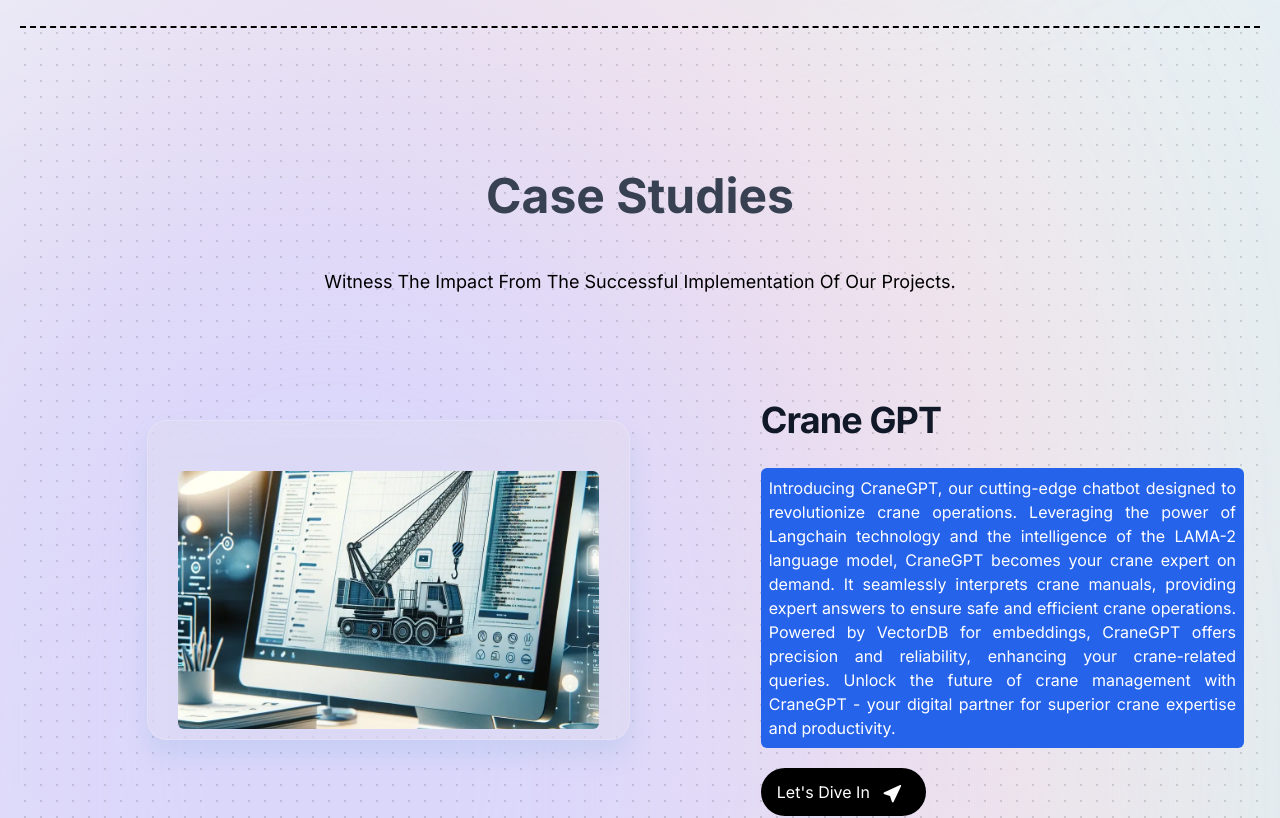
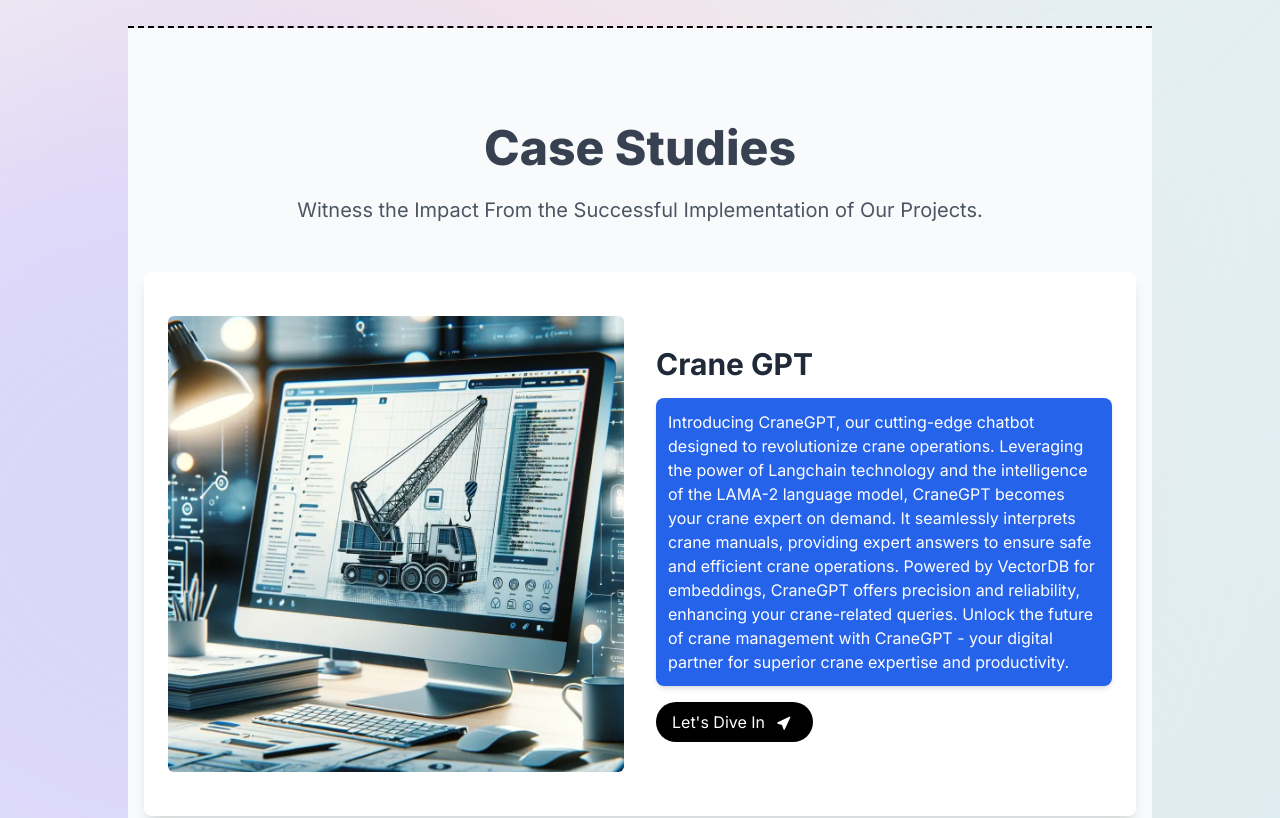
Before and after one commit to waqasuetian/DataLab, a React (Vite) app: page / in a window 1280 px wide. Shown: the part 740-1558 px from the top of the page. Built offline with nearby package versions, Linux system fonts and the light colour scheme.

Commit message:
Update CaseStudies.jsx

```diff
--- a/src/Components/CaseStudies.jsx
+++ b/src/Components/CaseStudies.jsx
@@ -5,6 +5,7 @@
 
 const CaseStudies = () => {
   let navigate = useNavigate();
+
   const RouteChange = (ID) => {
     navigate("/case-studies/" + ID + "/details");
   };
@@ -14,77 +15,73 @@
   }, []);
 
   return (
-    <div className="min-h-[50rem] md:py-24 w-full dark:bg-dot-black/[0.3] bg-dot-black/[0.3] relative flex gap-y-5 flex-col items-center justify-center">
-      <div className="bg-[#fbe2e3] absolute top-[-6rem] right-[11rem] -z-10 h-[91.25rem] w-[31.25rem] rounded-full blur-[10rem] sm:w-[68.75rem] "></div>
+    <div className="min-h-screen py-12 w-full bg-gray-50 dark:bg-dot-black/[0.3] relative flex flex-col items-center justify-center">
+      {/* Background Decorations */}
+      <div className="bg-[#fbe2e3] absolute top-[-6rem] right-[11rem] -z-10 h-[60rem] w-[30rem] rounded-full blur-[8rem] sm:w-[68.75rem]"></div>
+      <div className="bg-[#dbd7fb] absolute top-[1rem] left-[-25rem] -z-10 h-[60rem] w-[40rem] rounded-full blur-[8rem] sm:w-[68.75rem] md:left-[-33rem] lg:left-[-28rem]"></div>
 
-      <div className="bg-[#dbd7fb] absolute top-[-1rem] left-[-35rem] -z-10 h-[91.25rem] w-[50rem] rounded-full blur-[10rem] sm:w-[68.75rem] md:left-[-33rem] lg:left-[-28rem] xl:left-[-15rem] 2xl:left-[-5rem]"></div>
-
-      <div className="text-black relative text-center py-12 flex gap-y-12 flex-col">
-        <h1 className="text-gray-700 font-bold text-lg md:text-2xl lg:text-5xl justify-self-start relative">
+      {/* Header */}
+      <div className="text-black relative text-center py-12 flex flex-col gap-y-6">
+        <h1 className="text-gray-700 font-extrabold text-2xl md:text-4xl lg:text-5xl">
           Case Studies
         </h1>
-
-        <p className="text-xs md:text-md lg:text-lg text-center px-4">
-          Witness The Impact From The Successful Implementation Of Our Projects.
+        <p className="text-sm md:text-lg lg:text-xl text-center px-4 text-gray-600">
+          Witness the Impact From the Successful Implementation of Our Projects.
         </p>
       </div>
 
-      {Details.map((EachDetail, Index) => {
-        return (
-          <section>
+      {/* Case Studies Listing */}
+      {Details.map((EachDetail, Index) => (
+        <section key={Index} className="w-full max-w-5xl px-4 mb-12">
           <div
-              key={Index}
-              className={`flex flex-col md:flex-row md:justify-evenly md:space-x-5 space-y-5 text-justify h-auto relative p-4`}
+            className={`flex flex-col md:flex-row items-center gap-5 md:gap-8 bg-white shadow-lg p-6 rounded-lg hover:shadow-xl transition-shadow duration-300`}
           >
+            {/* Media Section (Image or Video) */}
+            <div className="md:w-1/2 w-full">
               {EachDetail?.Image?.endsWith(".mp4") ? (
-                <div className="md:w-[40%] rounded-md md:max-h-[40vh] box">
+                <div className="rounded-md overflow-hidden">
                   <video
                     src={
                       "https://firebasestorage.googleapis.com/v0/b/datalabb-db648.appspot.com/o/" +
                       encodeURIComponent(EachDetail.Image) +
                       "?alt=media&token=536a0c9e-8591-43a9-b798-d88a841e6ae6"
                     }
-                    className="w-full rounded-md object-contain md:max-h-[40vh] md:h-auto p-2"
-                    alt={EachDetail.Title}
+                    className="w-full h-auto rounded-md object-contain"
                     controls
                     autoPlay
                   />
                 </div>
               ) : (
-                <div className="md:w-[40%] p-2 rounded-md md:max-h-[40vh] box">
+                <div className="rounded-md overflow-hidden">
                   <img
                     src={EachDetail.Image}
-                    className="w-full rounded-md object-cover md:max-h-full md:h-auto"
+                    className="w-full h-auto object-cover rounded-md"
                     alt={EachDetail.Title}
                     loading="lazy"
                   />
                 </div>
               )}
+            </div>
 
-              <div className="text-black md:w-[40%] w-full flex flex-col justify-between space-y-5">
-                {" "}
-                <h1 className="mb-2 text-xl md:text-xl lg:text-2l xl:text-4xl font-bold tracking-tight text-gray-900">
+            {/* Content Section */}
+            <div className="md:w-1/2 w-full flex flex-col justify-between space-y-4">
+              <h1 className="text-xl md:text-2xl lg:text-3xl font-bold text-gray-800">
                 {EachDetail?.Title}
               </h1>
-                <p className="sm:text-base text-xs bg-blue-600 p-2 rounded-md  text-white">
+              <p className="sm:text-base text-sm bg-blue-600 p-3 rounded-lg text-white shadow-md">
                 {EachDetail?.Description}
               </p>
               <button
-                  className="text-start w-max md:p-2 md:px-4 p-1 px-3 text-white text-xs md:text-base rounded-full flex items-center gap-x-2 group bg-black hover:text-white transition-all ease-in-out"
-                  onClick={() => {
-                    RouteChange(EachDetail?.Title);
-                  }}
+                className="text-start w-max px-4 py-2 text-white text-sm md:text-base rounded-full flex items-center gap-x-2 bg-black hover:bg-gray-900 transition-colors duration-300"
+                onClick={() => RouteChange(EachDetail?.Title)}
               >
                 Let's Dive In
-                  <TiLocationArrow className="h-6 w-6 md:h-8 md:w-8 group-hover:scale-110" />
+                <TiLocationArrow className="h-5 w-5 md:h-6 md:w-6 group-hover:scale-110 transition-transform duration-300" />
               </button>
             </div>
           </div>
-
-            <div className="Border h-[10vh] w-full md:w-[30%] mx-auto md:py-12"></div>
         </section>
-        );
-      })}
+      ))}
     </div>
   );
 };
```
Lines whose indentation alone changed are shown as unchanged.
